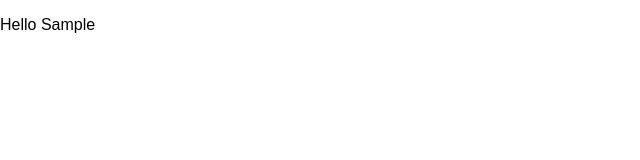
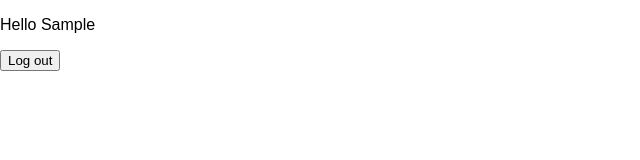
Before and after one commit to a-taranenko/myt, a React (Create React App) app: page / in a window 1280 px wide. Both pictures are taken after typing "Sample", "Sample123" into the empty fields and a click on the button "Log In". Shown: the top 160 px of the page, without its empty margins (0-640 px from the left). Built offline with nearby package versions, Linux system fonts and the light colour scheme.

Commit message:
Added a logout button in App

```diff
--- a/src/App.js
+++ b/src/App.js
@@ -44,10 +44,19 @@ class App extends Component {
     )
   }
 
+  logout = () => {
+    this.setState({
+      logged: false,
+      username: "",
+      password: ""
+    })
+  }
+
   renderMainForm = () => {
     return (
       <div>
         <p>Hello {this.state.username}</p>
+        <button onClick={this.logout}>Log out</button>
       </div>
     )
   }
```
